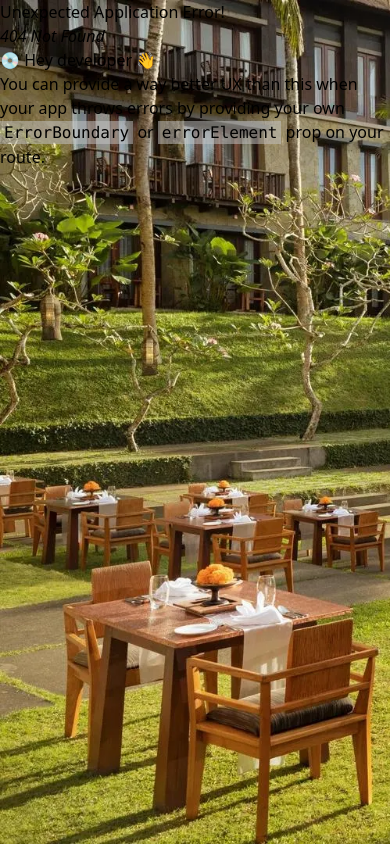
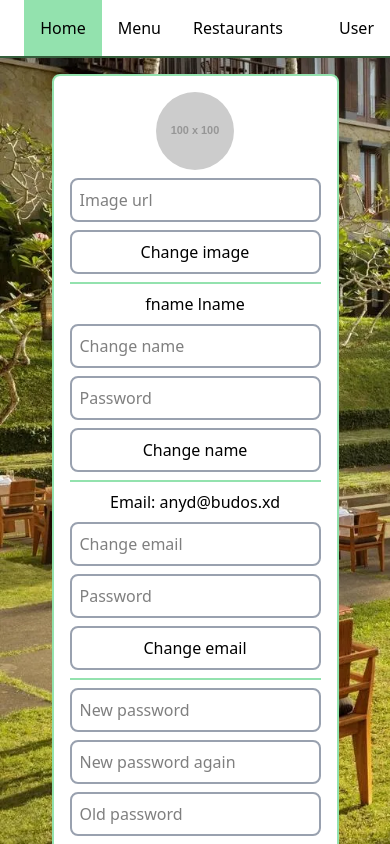
Before and after one commit to StormiHUN/foodastic, a React (Vite) app: page /user/user in a window 390 px wide. Before the commit this address had no page. Built offline with nearby package versions, Linux system fonts and the light colour scheme.

Commit message:
User page made, responsiveity

```diff
--- a/package.json
+++ b/package.json
@@ -11,7 +11,7 @@
   },
   "dependencies": {
     "@tailwindcss/vite": "^4.0.12",
-    "pnpm": "^10.6.5",
+    "pnpm": "^10.8.0",
     "react": "^19.0.0",
     "react-dom": "^19.0.0",
     "react-router-dom": "^7.3.0",
--- a/src/App.jsx
+++ b/src/App.jsx
@@ -10,13 +10,16 @@ import Login from "./pages/Login";
 import Register from "./pages/Register"
 import ProfilePage from "./pages/ProfilePage";
 import ChooseRestaurant from "./pages/ChooseRestaurant";
+import UserProfilePage from "./pages/RolePages/UserProfilePage";
+import AdminProfilePage from "./pages/RolePages/AdminProfilePage";
+import RestaurantProfilePage from "./pages/RolePages/RestaurantProfilePage";
 
 export const CartContext = createContext([]);
 export const UserContext = createContext([])
 
 function App() {
   const [cart, setCart] = useState([]);
-  const [user, setUser] = useState([])
+  const [user, setUser] = useState({user_id: 1, first_name: "fname", last_name: "lname", email: "anyd@budos.xd", role: "user"})
 
   const router = createBrowserRouter([
     {
@@ -31,6 +34,9 @@ function App() {
         { path: '/register', element: <Register /> },
         { path: '/user', element: <ProfilePage /> },
         { path: '/chooserestauran', element: <ChooseRestaurant /> },
+        { path: '/user/user', element: <UserProfilePage /> },
+        { path: '/user/admin', element: <AdminProfilePage /> },
+        { path: '/user/restaurant', element: <RestaurantProfilePage /> },
       ],
     },
   ]);
--- a/src/Layout.jsx
+++ b/src/Layout.jsx
@@ -5,7 +5,6 @@ import { useState } from 'react'
 import Logo from "./assets/logo.png"
 import { UserContext } from './App'
 import { useContext } from 'react'
-import ProfilePage from "./pages/ProfilePage"
 
 const Layout = () => {
 
@@ -13,11 +12,11 @@ const Layout = () => {
     const {user, setUser} = useContext(UserContext)
 
     return (
-        <div className='flex flex-col gap-4 text-center h-screen'>
+        <div className='flex flex-col gap-4 text-center h-screen overflow-x-hidden'>
             <div className=' flex border-b-2 bg-white border-[#355e3b]'>
-                <div className='cursor-pointer' onClick={() => setSelected("Home")}>
+                <div className='cursor-pointer hideImage' onClick={() => setSelected("Home")}>
                     <Link to="/">
-                    <img className='w-[3vw]' src={Logo} alt="" />
+                    <img className='w-16' src={Logo} alt="" />
                     </Link>
                 </div>
                 <div className='flex justify-center w-full'>
--- a/src/components/NavElement.jsx
+++ b/src/components/NavElement.jsx
@@ -3,7 +3,7 @@ import { Link } from 'react-router-dom'
 
 const NavElement = ({ label, to, selected, setSelected }) => {
     return (
-        <Link className={label == selected ? "content-center min-w-fit w-[6vw] bg-[#93e2ae] border-[#05472a] text-center" : 'content-center min-w-fit w-[6vw] hover:bg-[#C2F0D1] hover:border-[#05472a] transition-all'} onClick={() => setSelected(label)} to={to}>{label}</Link>
+        <Link className={label == selected ? "content-center min-w-fit w-[6vw] bg-[#93e2ae] border-[#05472a] text-center smallScreenNav" : ' smallScreenNav content-center min-w-fit w-[6vw] hover:bg-[#C2F0D1] hover:border-[#05472a] transition-all'} onClick={() => setSelected(label)} to={to}>{label}</Link>
     )
 }
 
--- a/src/components/Restaurant.jsx
+++ b/src/components/Restaurant.jsx
@@ -3,7 +3,7 @@ import React from 'react'
 const Restaurant = ({item}) => {
   return (
     <div className='bg-white border-2 rounded-lg border-[#93e2ae] p-4 mb-4'>
-      <div className='flex gap-4'>
+      <div className='flex gap-4 smallScreenRestaurant'>
         <img className='rounded-lg' src={item.restaurant_picture} />
         <div>
             <h2 className='text-2xl font-bold'>{item.restaurant_name} (Foodastic #{item.restaurant_id})</h2>
--- a/src/index.css
+++ b/src/index.css
@@ -5,3 +5,86 @@
     background-size: cover;
     background-repeat: no-repeat;
 }
+
+@media only screen and (max-width: 530px) {
+    .smallScreenGrid {
+        grid-template-columns: repeat(1, minmax(0, 1fr));
+    }
+    .smallScreenGridBorder {
+        border-bottom: 2px solid #93e2ae;
+        padding-bottom: 0.5rem;
+    }
+
+    .hideImage{
+        display: none;
+    }
+
+
+
+  }
+
+  @media only screen and (max-width: 900px) {
+    .smallScreenNav{
+        padding-inline: 1rem;
+    }
+
+    .smallScreenRestaurant{
+        flex-direction: column;
+    }
+
+    .smallScreenHome{
+        grid-template-columns: repeat(1, minmax(0, 1fr));
+        padding: 5px;
+        margin: 0px;
+        font-size: 12pt;
+    }
+
+    .smallScreenHomeContainer{
+        padding: 5px;
+    }
+
+    .smallScreenBase{
+        overflow-y: visible;
+        padding: 0;
+    }
+
+    .smallScreenFoodasticText{
+        display: none;
+    }
+
+    .smallScreenHomeFlex{
+        display: flex;
+        flex: 0;
+        margin-inline: -34%;
+    }
+
+  }
+
+  @media only screen and (max-width: 768px) {
+    .foodCardGridMd{
+        grid-template-columns: repeat(2, minmax(0, 1fr));
+    }
+  }
+
+  @media only screen and (max-width: 425px) {
+    .foodCardGridMd{
+        grid-template-columns: repeat(1, minmax(0, 1fr));
+    }
+  }
+
+  @media only screen and (max-width: 926px) {
+    .searchInterface{
+        flex-direction: column;
+        margin-inline: 1rem;
+    }
+
+  }
+
+  @media only screen and (max-width: 678px) {
+    .smallScreenIcons{
+        flex-wrap: wrap;
+    }
+    .smallScreenFlexInterface{
+        flex-direction: column  ;
+    }
+  }
--- a/src/pages/ProfilePage.jsx
+++ b/src/pages/ProfilePage.jsx
@@ -1,26 +1,19 @@
 import React from 'react'
-import { useState } from 'react'
-import Notfound from "./NotFound"
-import UserProfilePage from './RolePages/UserProfilePage'
-import AdminProfilePage from './RolePages/AdminProfilePage'
-import RestaurantProfilePage from './RolePages/RestaurantProfilePage'
 import { useEffect } from 'react'
 import { UserContext } from '../App'
 import { useContext } from 'react'
 import { useNavigate } from 'react-router-dom'
 
-const ProfilePage = ({ data }) => {
+const ProfilePage = () => {
 
   const navigate = useNavigate()
   const {user, setUser} = useContext(UserContext)
-  const [role, setRole] = useState("user")
-  const [Page, setPage] = useState(<Notfound />)
 
 
   useEffect(() => {
-    if (role == "user") setPage(<UserProfilePage data={data} />)
-    else if (role == "admin") setPage(<AdminProfilePage data={data} />)
-    else if (role == "restaurant") setPage(<RestaurantProfilePage data={data} />)
+    if (user.role == "user") navigate("/user/user")
+    else if (user.role == "admin") navigate("/user/admin")
+    else if (user.role == "restaurant") navigate("/user/restaurnat")
   }, [])
 
   return (
--- a/src/pages/RolePages/AdminProfilePage.jsx
+++ b/src/pages/RolePages/AdminProfilePage.jsx
@@ -1,9 +1,23 @@
 import React from 'react'
+import { UserContext } from '../../App'
+import { useContext, useEffect } from 'react'
+import { useNavigate } from 'react-router-dom'
 
 const AdminProfilePage = () => {
+
+  const { user, setUser } = useContext(UserContext)
+  const navigate = useNavigate()
+
+
+  useEffect(() => {
+    if (user.role == "user") navigate("/user/user")
+    else if (user.role == "admin") navigate("/user/admin")
+    else if (user.role == "restaurant") navigate("/user/restaurnat")
+  }, [])
+
   return (
     <div>
-
+      Admin
     </div>
   )
 }
--- a/src/pages/RolePages/RestaurantProfilePage.jsx
+++ b/src/pages/RolePages/RestaurantProfilePage.jsx
@@ -1,9 +1,23 @@
 import React from 'react'
+import { UserContext } from '../../App'
+import { useContext, useEffect } from 'react'
+import { useNavigate } from 'react-router-dom'
 
 const RestaurantProfilePage = () => {
+
+  const { user, setUser } = useContext(UserContext)
+  const navigate = useNavigate()
+
+
+  useEffect(() => {
+    if (user.role == "user") navigate("/user/user")
+    else if (user.role == "admin") navigate("/user/admin")
+    else if (user.role == "restaurant") navigate("/user/restaurnat")
+  }, [])
+
   return (
     <div>
-
+      Restaurant
     </div>
   )
 }
--- a/src/pages/RolePages/UserProfilePage.jsx
+++ b/src/pages/RolePages/UserProfilePage.jsx
@@ -1,8 +1,49 @@
 import React from 'react'
+import { UserContext } from '../../App'
+import { useContext, useEffect } from 'react'
+import { useNavigate } from 'react-router-dom'
 
 const UserProfilePage = () => {
+
+  const { user, setUser } = useContext(UserContext)
+  const navigate = useNavigate()
+
+  useEffect(() => {
+    if (user.role == "user") navigate("/user/user")
+    else if (user.role == "admin") navigate("/user/admin")
+    else if (user.role == "restaurant") navigate("/user/restaurnat")
+  }, [])
+
   return (
-    <div>
+    <div className=''>
+
+      <div className='w-fit mx-auto p-4 border-2 rounded-lg border-[#93e2ae] bg-white'>
+        <div className=' grid grid-cols-2 gap-2 gap-x-8 xs:bg-amber-400 smallScreenGrid'>
+          <div className='flex flex-col gap-2 border-b-2 border-[#93e2ae] pb-2'>
+            <img className='rounded-full w-[78px] mx-auto' src="https://placehold.co/100x100" alt="" />
+            <input className='p-2 border-2 border-gray-400 rounded-lg hover:border-[#355e3b] transition-all' type="text" name="" id="" placeholder='Image url' />
+            <input className='p-2 border-2 border-gray-400 rounded-lg hover:border-[#355e3b] hover:bg-[#C2F0D1] transition-all' type="button" value="Change image" />
+          </div>
+          <div className='flex flex-col gap-2 border-b-2 border-[#93e2ae] pb-2 '>
+            {user.first_name + " " + user.last_name}
+            <input className='p-2 border-2 border-gray-400 rounded-lg hover:border-[#355e3b] transition-all' type="text" name="" id="" placeholder='Change name' />
+            <input className='p-2 border-2 border-gray-400 rounded-lg hover:border-[#355e3b] transition-all' type="password" name="" id="" placeholder='Password' />
+            <input className='p-2 border-2 border-gray-400 rounded-lg hover:border-[#355e3b] hover:bg-[#C2F0D1] transition-all' type="button" value="Change name" />
+          </div>
+          <div className='flex flex-col gap-2 smallScreenGridBorder'>
+            Email: {user.email}
+            <input className='p-2 border-2 border-gray-400 rounded-lg hover:border-[#355e3b] transition-all' type="text" name="" id="" placeholder='Change email' />
+            <input className='p-2 border-2 border-gray-400 rounded-lg hover:border-[#355e3b] transition-all' type="password" name="" id="" placeholder='Password' />
+            <input className='p-2 border-2 border-gray-400 rounded-lg hover:border-[#355e3b] hover:bg-[#C2F0D1] transition-all' type="button" value="Change email" />
+          </div>
+          <div className='flex flex-col gap-2'>
+          <input className='p-2 border-2 border-gray-400 rounded-lg hover:border-[#355e3b] transition-all' type="password" name="" id="" placeholder='New password' />
+          <input className='p-2 border-2 border-gray-400 rounded-lg hover:border-[#355e3b] transition-all' type="password" name="" id="" placeholder='New password again' />
+            <input className='p-2 border-2 border-gray-400 rounded-lg hover:border-[#355e3b] transition-all' type="password" name="" id="" placeholder='Old password' />
+            <input className='p-2 border-2 border-gray-400 rounded-lg hover:border-[#355e3b] hover:bg-[#C2F0D1] transition-all' type="button" value="Change password" />
+          </div>
+        </div>
+      </div>
 
     </div>
   )
```
Also changed, not shown: src/pages/Home.jsx (+6 -6 lines), src/pages/Menu.jsx (+13 -5 lines), 1 other file (tests, documents, lock files or other folders).
